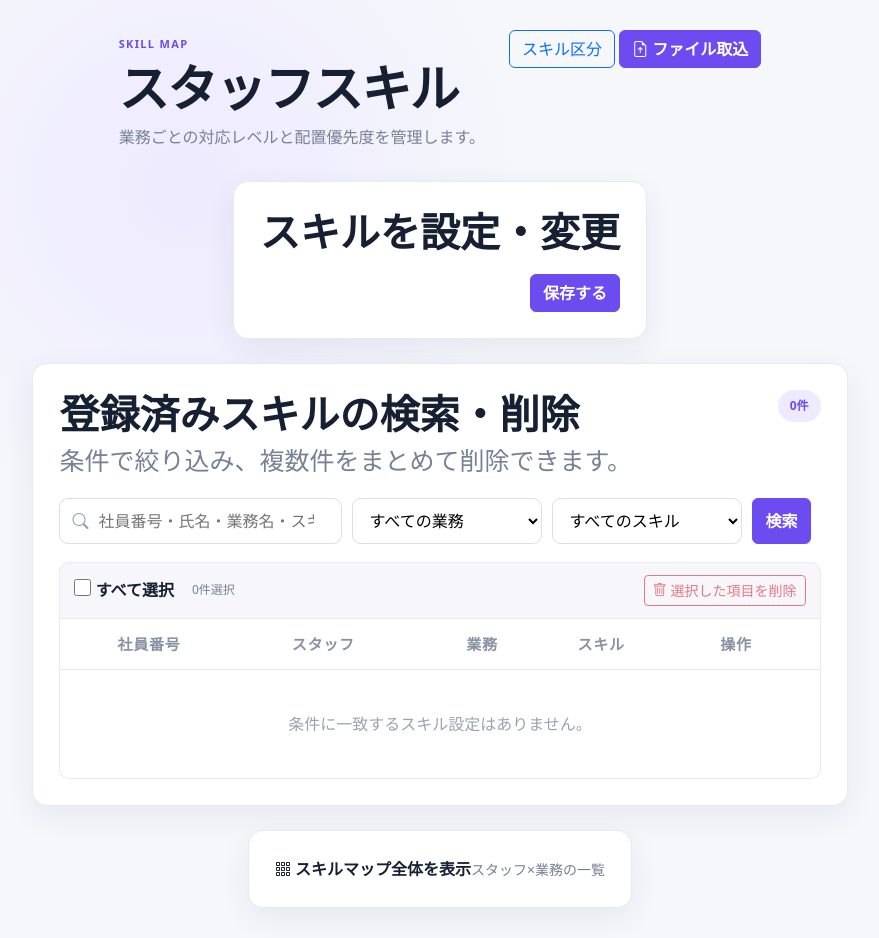
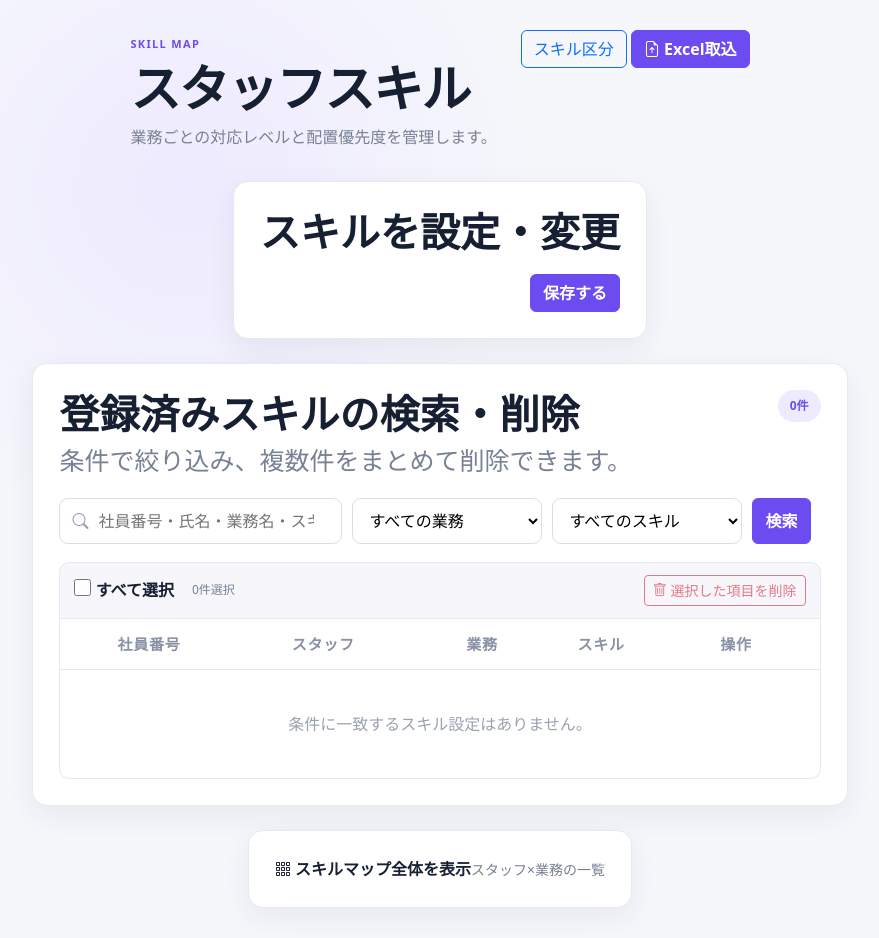
Before and after one commit to parupuntenano/shift_tool, a Django app: template templates/shifts/skill_map.html in a window 1280 px wide. Shown: the whole page, without its empty margins (200-1079 px from the left). Run offline with Django 5.2, Linux system fonts and the light colour scheme; the template is opened without the code that fills it, so the values that code supplies are empty; some libraries are stand-ins or nearby versions.

Commit message:
ボタン文字の変更

```diff
--- a/templates/shifts/skill_map.html
+++ b/templates/shifts/skill_map.html
@@ -12,7 +12,7 @@
       <a class="btn btn-outline-primary" href="{% url 'skill_manage' %}">スキル区分</a>
       <a class="btn btn-primary" href="{% url 'import_skill_map' %}">
         <i class="bi bi-file-earmark-arrow-up">
-        </i> ファイル取込</a>
+        </i> Excel取込</a>
     </div>
   </header>
   <div class="panel form-inline-panel mb-4">
```
